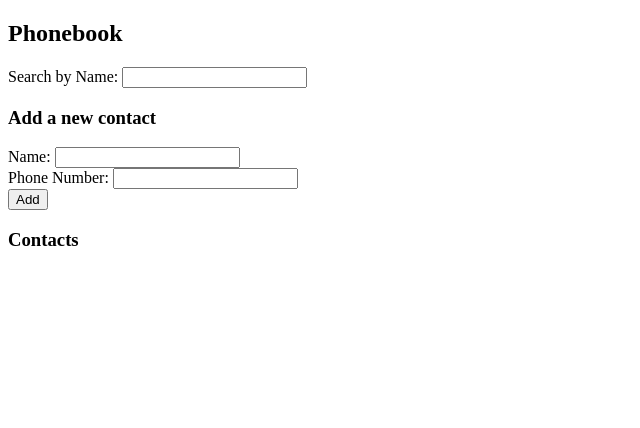
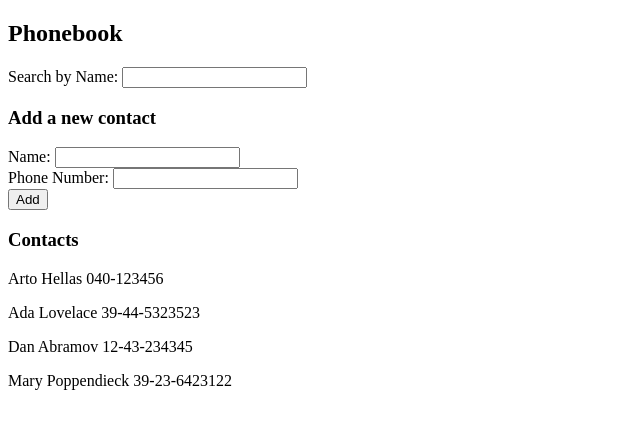
Before and after one commit to katamatata/fullstackopen, a React (Create React App) app in the folder part2/phonebook/: page / in a window 1280 px wide. Shown: the top 428 px of the page, without its empty margins (0-640 px from the left). Built offline with nearby package versions, Linux system fonts and the light colour scheme; data requests are answered from the project's data file.

Commit message:
Add solution for exercise 2.11

```diff
--- a/part2/phonebook/src/App.js
+++ b/part2/phonebook/src/App.js
@@ -1,4 +1,5 @@
-import React, { useState } from 'react';
+import React, { useState, useEffect } from 'react';
+import axios from 'axios';
 
 import PersonForm from './components/PersonForm';
 import Persons from './components/Persons';
@@ -9,6 +10,12 @@ const App = () => {
   const [newName, setNewName] = useState('');
   const [newNumber, setNewNumber] = useState('');
   const [search, setSearch] = useState('');
+
+  useEffect(() => {
+    axios.get('http://localhost:3001/persons').then((response) => {
+      setPersons(response.data);
+    });
+  }, []);
 
   const addPerson = (event) => {
     event.preventDefault();
@@ -42,7 +49,6 @@ const App = () => {
   };
 
   const handleSearchInputChange = (event) => {
-    // console.log(event.target.value);
     setSearch(event.target.value);
   };
 
```
